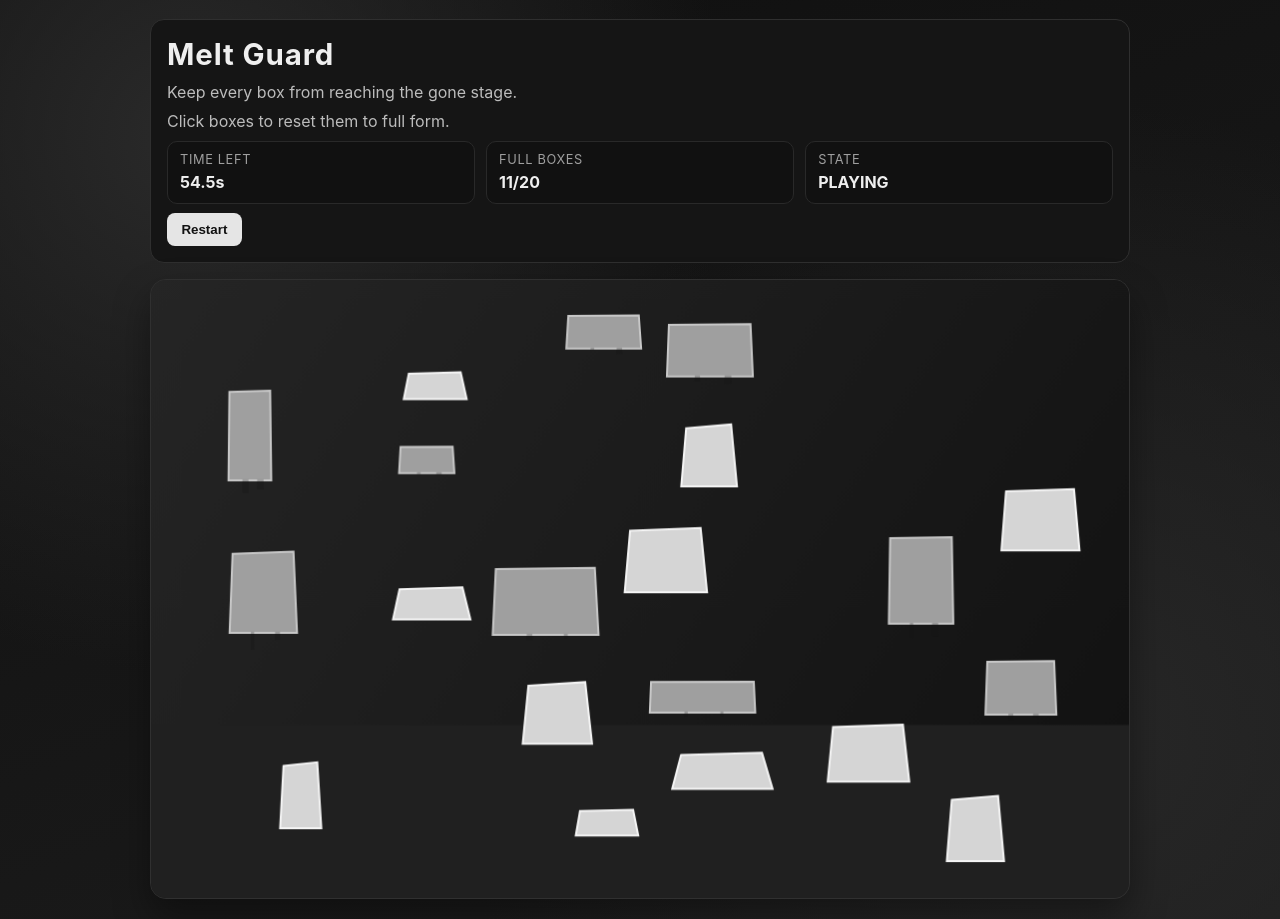
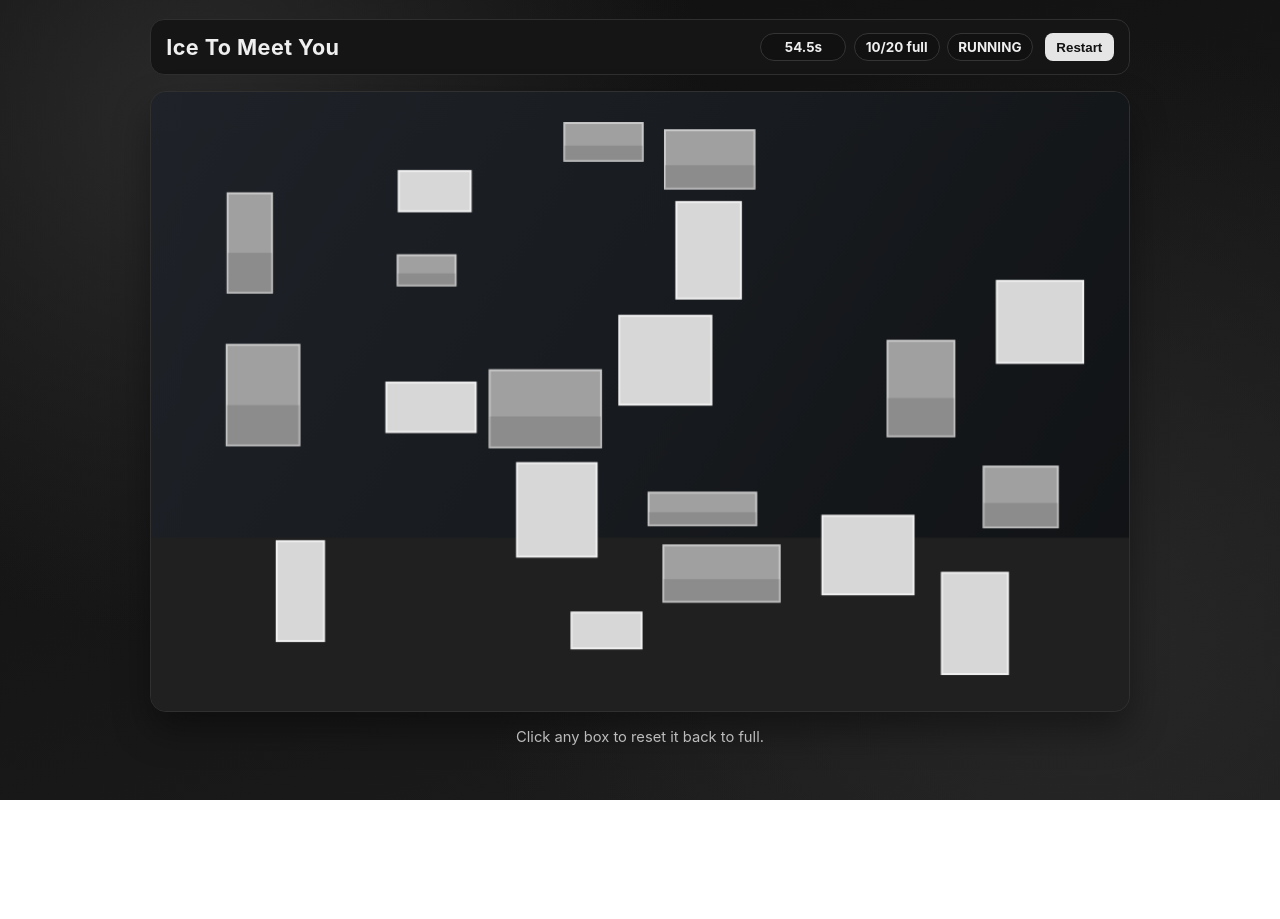
Before and after one commit to 101727/Make-A-Ton, a React (Create React App) app in the folder itmy/: page / in a window 1280 px wide. After the commit the page ends 800 px from the top, so only its background shows below. Built offline with nearby package versions, Linux system fonts and the light colour scheme.

Commit message:
fix: speed and clarity of the melting process

```diff
--- a/itmy/public/index.html
+++ b/itmy/public/index.html
@@ -10,7 +10,7 @@
       content="Web site created using create-react-app"
     />
     <link rel="apple-touch-icon" href="%PUBLIC_URL%/logo192.png" />
-    <!--
+    <!--l
       manifest.json provides metadata used when your web app is installed on a
       user's mobile device or desktop. See https://developers.google.com/web/fundamentals/web-app-manifest/
     -->
@@ -24,7 +24,7 @@
       work correctly both with client-side routing and a non-root public URL.
       Learn how to configure a non-root public URL by running `npm run build`.
     -->
-    <title>React App</title>
+    <title>Ice To Meet You!</title>
   </head>
   <body>
     <noscript>You need to enable JavaScript to run this app.</noscript>
--- a/itmy/src/App.css
+++ b/itmy/src/App.css
@@ -30,49 +30,40 @@
   background: color-mix(in srgb, var(--panel) 90%, black 10%);
   border: 1px solid var(--panel-border);
   border-radius: 14px;
-  padding: 1rem;
-  display: flex;
-  flex-direction: column;
-  gap: 0.6rem;
+  padding: 0.8rem 0.95rem;
+  display: grid;
+  grid-template-columns: 1fr auto auto;
+  align-items: center;
+  gap: 0.75rem;
 }
 
 .hud h1 {
   margin: 0;
-  letter-spacing: 0.03em;
-  font-size: clamp(1.3rem, 2.3vw, 2rem);
-}
-
-.hud p {
-  margin: 0;
-  color: var(--text-subtle);
+  letter-spacing: 0.02em;
+  font-size: clamp(1.05rem, 1.8vw, 1.35rem);
 }
 
 .stats-row {
-  display: grid;
-  gap: 0.7rem;
-  grid-template-columns: repeat(3, minmax(0, 1fr));
+  display: flex;
+  align-items: center;
+  gap: 0.45rem;
 }
 
-.stat-card {
-  display: flex;
-  flex-direction: column;
-  gap: 0.3rem;
+.stats-row strong {
+  display: inline-flex;
+  align-items: center;
+  justify-content: center;
+  min-width: 86px;
+  border: 1px solid #343434;
+  border-radius: 999px;
   background: #111;
-  border: 1px solid #292929;
-  border-radius: 10px;
-  padding: 0.65rem 0.75rem;
-}
-
-.stat-label {
-  color: #9f9f9f;
-  font-size: 0.8rem;
-  text-transform: uppercase;
-  letter-spacing: 0.05em;
+  padding: 0.3rem 0.55rem;
+  font-size: 0.84rem;
 }
 
 .hud button {
   width: fit-content;
-  padding: 0.55rem 0.9rem;
+  padding: 0.42rem 0.72rem;
   background: #e5e5e5;
   border: 0;
   color: #111;
@@ -95,12 +86,23 @@
   touch-action: manipulation;
 }
 
+.result-line {
+  margin: 0;
+  color: var(--text-subtle);
+  font-size: 0.92rem;
+}
+
 @media (max-width: 760px) {
   .app-shell {
     padding: 0.7rem;
   }
 
+  .hud {
+    grid-template-columns: 1fr;
+    justify-items: start;
+  }
+
   .stats-row {
-    grid-template-columns: 1fr;
+    flex-wrap: wrap;
   }
 }
--- a/itmy/src/App.js
+++ b/itmy/src/App.js
@@ -8,9 +8,9 @@ const GAME_SECONDS = 60;
 const GONE_STAGE = 3;
 
 const STAGE_STYLES = [
-  { fill: '#d5d5d5', border: '#f5f5f5' },
-  { fill: '#9f9f9f', border: '#c8c8c8' },
-  { fill: '#646464', border: '#9f9f9f' },
+  { fill: '#d7d7d7', border: '#f0f0f0' },
+  { fill: '#a0a0a0', border: '#c9c9c9' },
+  { fill: '#6a6a6a', border: '#9c9c9c' },
 ];
 
 function clamp(value, min, max) {
@@ -51,8 +51,8 @@ function createBoxes(width, height, count) {
         width: boxWidth,
         height: boxHeight,
         melt: Math.random() * 0.45,
-        // Larger boxes melt slightly slower so gameplay pressure feels even.
-        meltRate: clamp(0.14 + Math.random() * 0.08 - boxWidth / 2200, 0.09, 0.2),
+        // Standard baseline pace.
+        meltRate: clamp(0.14 + Math.random() * 0.08 - boxWidth / 2400, 0.1, 0.22),
       };
 
       if (!overlapsAny(candidate, boxes)) {
@@ -71,7 +71,7 @@ function createBoxes(width, height, count) {
         width: fallbackWidth,
         height: fallbackHeight,
         melt: Math.random() * 0.45,
-        meltRate: 0.12 + Math.random() * 0.05,
+        meltRate: 0.13 + Math.random() * 0.07,
       });
     }
   }
@@ -85,31 +85,17 @@ function countFullBoxes(boxes) {
 
 function drawMeltedBox(ctx, box, stage) {
   const style = STAGE_STYLES[Math.min(stage, STAGE_STYLES.length - 1)];
-  const meltRatio = clamp((box.melt % 1) + stage * 0.14, 0, 0.95);
-  const topDrop = box.height * 0.42 * meltRatio;
-  const sideInset = box.width * 0.16 * meltRatio;
 
   ctx.fillStyle = style.fill;
   ctx.strokeStyle = style.border;
   ctx.lineWidth = 2;
-  ctx.beginPath();
-  ctx.moveTo(box.x + sideInset, box.y + topDrop);
-  ctx.lineTo(box.x + box.width - sideInset, box.y + topDrop * 0.9);
-  ctx.lineTo(box.x + box.width - sideInset * 0.4, box.y + box.height);
-  ctx.lineTo(box.x + sideInset * 0.5, box.y + box.height);
-  ctx.closePath();
-  ctx.fill();
-  ctx.stroke();
+  ctx.fillRect(box.x, box.y, box.width, box.height);
+  ctx.strokeRect(box.x, box.y, box.width, box.height);
 
-  if (stage >= 1) {
-    ctx.fillStyle = 'rgba(18, 18, 18, 0.24)';
-    const dripCount = stage + 1;
-    for (let i = 0; i < dripCount; i += 1) {
-      const dripX = box.x + (box.width / (dripCount + 1)) * (i + 1);
-      const dripHeight = box.height * (0.06 + Math.random() * 0.12);
-      const dripWidth = 3 + Math.random() * 4;
-      ctx.fillRect(dripX, box.y + box.height - 1, dripWidth, dripHeight);
-    }
+  if (stage > 0) {
+    ctx.fillStyle = 'rgba(20, 20, 20, 0.14)';
+    const overlayHeight = box.height * (0.2 + stage * 0.2);
+    ctx.fillRect(box.x, box.y + box.height - overlayHeight, box.width, overlayHeight);
   }
 }
 
@@ -117,8 +103,8 @@ function drawScene(ctx, boxes, status) {
   ctx.clearRect(0, 0, CANVAS_WIDTH, CANVAS_HEIGHT);
 
   const gradient = ctx.createLinearGradient(0, 0, CANVAS_WIDTH, CANVAS_HEIGHT);
-  gradient.addColorStop(0, '#252525');
-  gradient.addColorStop(1, '#111111');
+  gradient.addColorStop(0, '#1f2329');
+  gradient.addColorStop(1, '#101214');
   ctx.fillStyle = gradient;
   ctx.fillRect(0, 0, CANVAS_WIDTH, CANVAS_HEIGHT);
 
@@ -184,14 +170,13 @@ function App() {
       if (status === 'playing') {
         const delta = (timestamp - lastFrameRef.current) / 1000;
         lastFrameRef.current = timestamp;
-
+        const elapsedSeconds = (timestamp - startTimeRef.current) / 1000;
+        const remaining = clamp(GAME_SECONDS - elapsedSeconds, 0, GAME_SECONDS);
         for (let i = 0; i < boxes.length; i += 1) {
           boxes[i].melt += boxes[i].meltRate * delta;
         }
 
         const hasGoneBox = boxes.some((box) => box.melt >= GONE_STAGE);
-        const elapsedSeconds = (timestamp - startTimeRef.current) / 1000;
-        const remaining = clamp(GAME_SECONDS - elapsedSeconds, 0, GAME_SECONDS);
 
         setTimeLeft(remaining);
         setFullBoxes(countFullBoxes(boxes));
@@ -252,39 +237,25 @@ function App() {
     }
   };
 
-  const title =
-    status === 'lost'
-      ? 'You lost. A box fully melted.'
-      : status === 'won'
-      ? 'You survived all 60 seconds.'
-      : 'Keep every box from reaching the gone stage.';
-
-  const subtitle =
+  const statusLabel =
+    status === 'playing' ? 'RUNNING' : status === 'won' ? 'WIN' : status === 'lost' ? 'LOSS' : 'READY';
+  const resultLine =
     status === 'won'
-      ? `Final score: ${finalScore} full boxes`
-      : 'Click boxes to reset them to full form.';
+      ? `Survived 60s. Score: ${finalScore}/${TOTAL_BOXES} fully frozen`
+      : status === 'lost'
+      ? 'A box reached gone state. Click Restart.'
+      : 'Click any box to reset it back to full.';
 
   return (
     <div className="app-shell">
       <div className="hud">
-        <h1>Melt Guard</h1>
-        <p>{title}</p>
-        <p>{subtitle}</p>
+        <h1>Ice To Meet You</h1>
         <div className="stats-row">
-          <div className="stat-card">
-            <span className="stat-label">Time Left</span>
-            <strong>{timeLeft.toFixed(1)}s</strong>
-          </div>
-          <div className="stat-card">
-            <span className="stat-label">Full Boxes</span>
-            <strong>
-              {fullBoxes}/{TOTAL_BOXES}
-            </strong>
-          </div>
-          <div className="stat-card">
-            <span className="stat-label">State</span>
-            <strong>{status.toUpperCase()}</strong>
-          </div>
+          <strong>{timeLeft.toFixed(1)}s</strong>
+          <strong>
+            {fullBoxes}/{TOTAL_BOXES} full
+          </strong>
+          <strong>{statusLabel}</strong>
         </div>
         <button type="button" onClick={startGame}>
           Restart
@@ -298,6 +269,8 @@ function App() {
         height={CANVAS_HEIGHT}
         onClick={handleCanvasClick}
       />
+
+      <p className="result-line">{resultLine}</p>
     </div>
   );
 }
```
